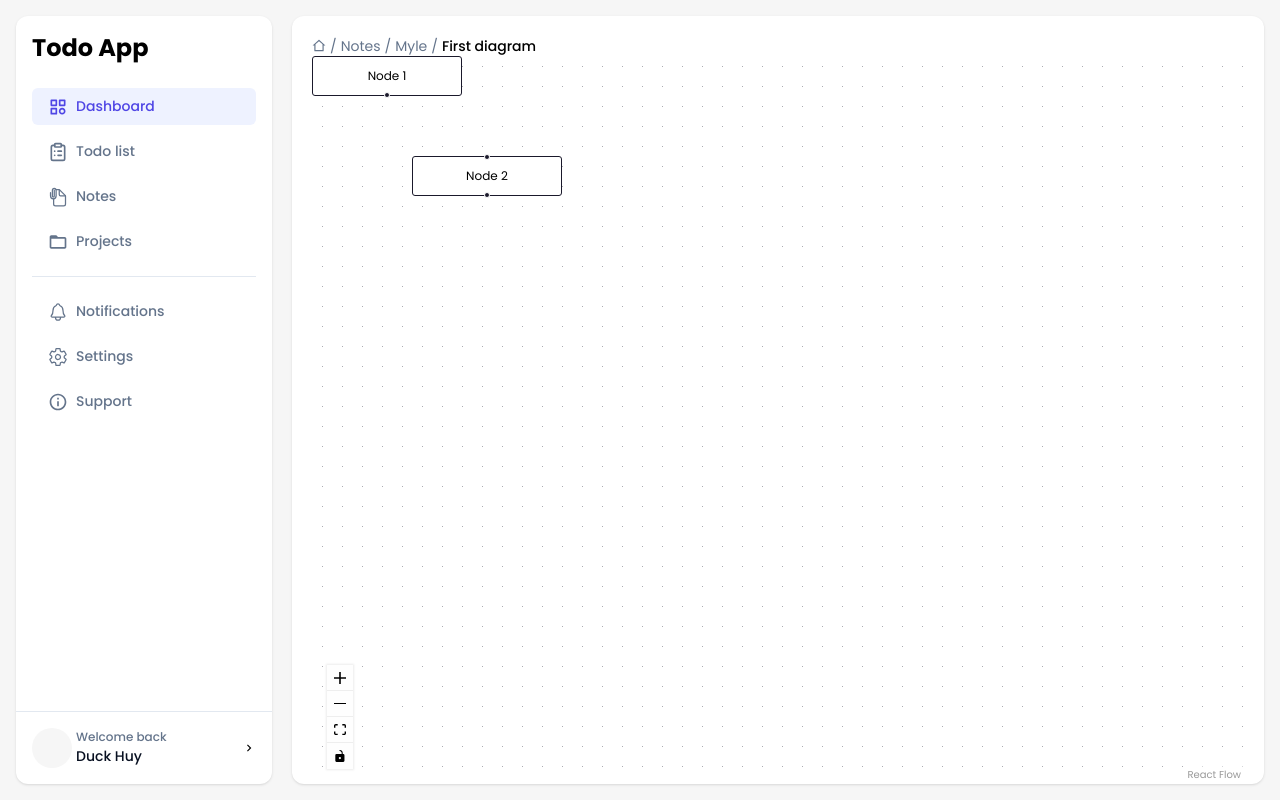
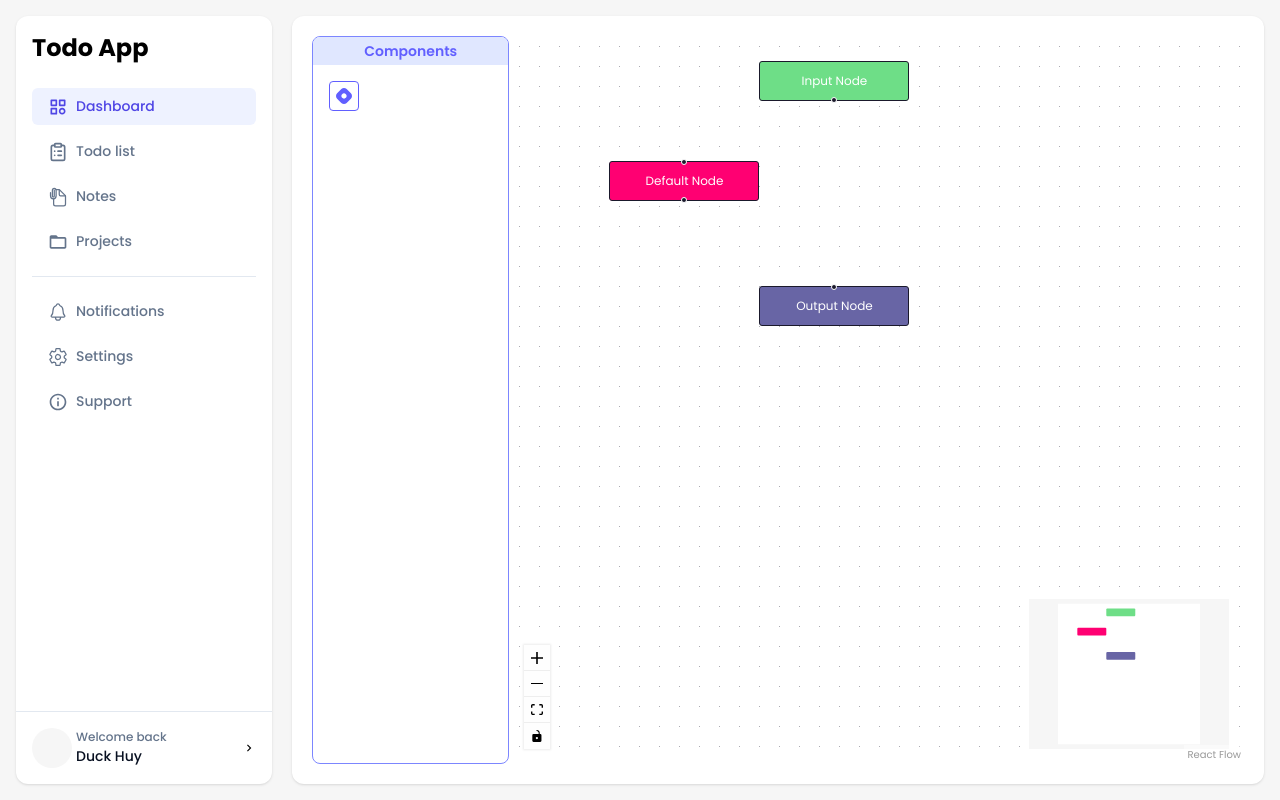
Before and after one commit to dhuy00/Knowly, a React (Vite) app in the folder knowly_frontend/: page /notes/diagram/1 in a window 1280 px wide. Built offline with nearby package versions, Linux system fonts and the light colour scheme.

Commit message:
move diagram editor to diaglog

```diff
--- a/knowly_frontend/src/components/common/Dialog.tsx
+++ b/knowly_frontend/src/components/common/Dialog.tsx
@@ -10,7 +10,7 @@ interface DialogProps {
   footer?: React.ReactNode;
   children: React.ReactNode;
   disableBackdropClose?: boolean;
-  width?: string;
+  style?: string;
 }
 
 const Dialog: React.FC<DialogProps> = ({
@@ -20,7 +20,7 @@ const Dialog: React.FC<DialogProps> = ({
   footer,
   children,
   disableBackdropClose = false,
-  width = "max-w-lg",
+  style = ''
 }) => {
   if (typeof document === "undefined") return null;
 
@@ -41,7 +41,7 @@ const Dialog: React.FC<DialogProps> = ({
 
           {/* Dialog Box */}
           <motion.div
-            className={`relative bg-white rounded-2xl shadow-xl px-6 py-2 w-full ${width} z-10`}
+            className={`relative bg-white rounded-2xl shadow-xl px-6 py-2 ${style} z-10`}
             initial={{ scale: 0.9, opacity: 0 }}
             animate={{ scale: 1, opacity: 1 }}
             exit={{ scale: 0.9, opacity: 0 }}
@@ -62,7 +62,7 @@ const Dialog: React.FC<DialogProps> = ({
             )}
 
             {/* Body */}
-            <div className="text-gray-700 mb-4">{children}</div>
+            <div className="text-gray-700 mb-4 h-[90%]">{children}</div>
 
             {/* Footer */}
             {footer && <div className="flex justify-end gap-2 mt-4">{footer}</div>}
--- a/knowly_frontend/src/components/diagram/DiagramEditor.tsx
+++ b/knowly_frontend/src/components/diagram/DiagramEditor.tsx
@@ -5,13 +5,26 @@ import {
   Controls,
   applyEdgeChanges,
   applyNodeChanges,
-  addEdge
+  addEdge,
+  MiniMap
 } from "@xyflow/react";
 import "@xyflow/react/dist/style.css";
 import { React, useState, useCallback } from "react";
 import type { Edge } from "@xyflow/react";
+import DiagramToolbar from "./DiagramToolbar";
 
 const DiagramEditor = () => {
+  const nodeColor = (node) => {
+    switch (node.type) {
+      case "input":
+        return "#6ede87";
+      case "output":
+        return "#6865A5";
+      default:
+        return "#ff0072";
+    }
+  };
+
   const breadCumbPath = [
     { label: "Notes", href: "/notes" },
     { label: "Myle", href: "/notes/1" },
@@ -20,15 +33,25 @@ const DiagramEditor = () => {
 
   const initialNodes = [
     {
-      id: "n1",
-      position: { x: 0, y: 0 },
-      data: { label: "Node 1" },
+      id: "1",
       type: "input",
+      data: { label: "Input Node" },
+      position: { x: 250, y: 25 },
+      style: { backgroundColor: "#6ede87", color: "white" },
+    },
+
+    {
+      id: "2",
+      data: { label: <div>Default Node</div> },
+      position: { x: 100, y: 125 },
+      style: { backgroundColor: "#ff0072", color: "white" },
     },
     {
-      id: "n2",
-      position: { x: 100, y: 100 },
-      data: { label: "Node 2" },
+      id: "3",
+      type: "output",
+      data: { label: "Output Node" },
+      position: { x: 250, y: 250 },
+      style: { backgroundColor: "#6865A5", color: "white" },
     },
   ];
 
@@ -55,9 +78,8 @@ const DiagramEditor = () => {
   );
 
   return (
-    <div className="bg-background-primary w-full h-full rounded-xl p-5 shadow-sm overflow-hidden">
-      <BreadCumb path={breadCumbPath} />
-      <div className="w-full h-full">
+    <div className="bg-background-primary h-full w-full rounded-xl p-5 shadow-sm overflow-hidden flex">
+        <DiagramToolbar/>
         <ReactFlow
           nodes={nodes}
           edges={edges}
@@ -66,9 +88,9 @@ const DiagramEditor = () => {
           onConnect={onConnect}
         >
           <Background />
+          <MiniMap nodeColor={nodeColor} nodeStrokeWidth={3} zoomable pannable />
           <Controls />
         </ReactFlow>
-      </div>
     </div>
   );
 };
--- /dev/null
+++ b/knowly_frontend/src/components/diagram/DiagramToolbar.tsx
@@ -0,0 +1,19 @@
+import React from "react";
+import { FaHashnode } from "react-icons/fa6";
+
+const DiagramToolbar = () => {
+  return (
+    <div className="w-[250px] border border-indigo-400 rounded-lg flex flex-col overflow-hidden">
+      <span className="text-center bg-indigo-100 w-full text-sm font-semibold py-1 text-indigo-500">
+        Components
+      </span>
+      <div className="p-4">
+        <div className="border w-fit py-1.5 px-1.5 rounded-sm text-indigo-500 hover:bg-indigo-100 cursor-pointer">
+          <FaHashnode />
+        </div>
+      </div>
+    </div>
+  );
+};
+
+export default DiagramToolbar;
--- a/knowly_frontend/src/components/notes/NoteDetail.tsx
+++ b/knowly_frontend/src/components/notes/NoteDetail.tsx
@@ -1,24 +1,12 @@
 import React, { useState } from "react";
 import { TbBackground } from "react-icons/tb";
 import coverImg from "../../assets/cover.jpg";
-import Toolbar from "./Toolbar";
 import TextEditor from "./TextEditor";
 import type { TextFormat } from "../../types/note";
+import Dialog from "../common/Dialog";
 
 const NoteDetail = () => {
   const [hasCover, setHasCover] = useState(false);
-  const editorRef = React.useRef<HTMLDivElement>(null);
-  const [currentFormat, setCurrentFormat] = useState<TextFormat>({
-    bold: false,
-    italic: false,
-    quote: false,
-    underline: false
-  })
-
-  const format = (command: string, value?: string) => {
-    editorRef.current?.focus();
-    document.execCommand(command, false, value);
-  };
 
   return (
     <div className="bg-background-primary w-full h-full rounded-xl py-12 shadow-sm overflow-hidden
@@ -46,9 +34,6 @@ const NoteDetail = () => {
           Add
         </button>
         </div>
-      <div>
-        {/* <Toolbar format={format} currentFormat={currentFormat} /> */}
-      </div>
       <div className="max-h-[200px]">
         <TextEditor/>
       </div>
--- a/knowly_frontend/src/components/notes/TextEditor.tsx
+++ b/knowly_frontend/src/components/notes/TextEditor.tsx
@@ -1,4 +1,4 @@
-import React from "react";
+import React, { useState } from "react";
 import { EditorContent, useEditor } from "@tiptap/react";
 import StarterKit from "@tiptap/starter-kit";
 import TextAlign from "@tiptap/extension-text-align";
@@ -9,6 +9,8 @@ import FontFamily from '@tiptap/extension-font-family'
 import { TextStyle } from "@tiptap/extension-text-style";
 import { FontSize } from "../../extensions/FontSize";
 import { Color } from "@tiptap/extension-color";
+import Dialog from "../common/Dialog";
+import DiagramEditor from "../diagram/DiagramEditor";
 
 interface RichTextEditorProps {
   content: string;
@@ -16,6 +18,8 @@ interface RichTextEditorProps {
 }
 
 const TextEditor = ({ content, onChange }: RichTextEditorProps) => {
+  const [openDiagram, setOpenDiagram] = useState<boolean>(false);
+
   const editor = useEditor({
     extensions: [
       StarterKit.configure({
@@ -60,8 +64,15 @@ const TextEditor = ({ content, onChange }: RichTextEditorProps) => {
 
   return (
     <div>
-      <Toolbar editor={editor} />
+      <Toolbar editor={editor} setOpenDiagram={setOpenDiagram}/>
       <EditorContent editor={editor} className="editor-content"/>
+      <Dialog
+        open={openDiagram}
+        onClose={() => setOpenDiagram(false)}
+        title="Diagram view"
+        style="w-[95%] h-[700px]">
+          <DiagramEditor/>
+      </Dialog>
     </div>
   );
 };
--- a/knowly_frontend/src/components/notes/Toolbar.tsx
+++ b/knowly_frontend/src/components/notes/Toolbar.tsx
@@ -23,9 +23,10 @@ import { useNavigate } from "react-router-dom";
 
 type ToolbarProps = {
   editor: Editor;
+  setOpenDiagram: React.Dispatch<React.SetStateAction<boolean>>;
 };
 
-const Toolbar = ({ editor }: ToolbarProps) => {
+const Toolbar = ({ editor, setOpenDiagram }: ToolbarProps) => {
   const navigate = useNavigate()
   const textFormatStyle = `px-1.5 py-1.5 rounded-sm text-primary hover:bg-blue-200 cursor-pointer`;
   const [fontSize, setFonSize] = useState(12);
@@ -132,8 +133,8 @@ const Toolbar = ({ editor }: ToolbarProps) => {
   //   editor.chain().focus().unsetColor().run();
   // };
 
-  const handleOpenDiagram = (id: number) => {
-    navigate(`/notes/diagram/${id}`)
+  const handleOpenDiagram = () => {
+    setOpenDiagram(true)
   }
 
   const fontSizes = [12, 14, 16, 18, 20, 24, 32];
@@ -188,7 +189,7 @@ const Toolbar = ({ editor }: ToolbarProps) => {
           />
           <button className="flex gap-2 items-center bg-button-primary text-white text-sm px-3 py-2
            rounded-sm hover:bg-button-primary-hover active:bg-button-primary-active transition-color cursor-pointer"
-           onClick={() => handleOpenDiagram(1)}>
+           onClick={() => handleOpenDiagram()}>
             <span className="text-small">Add a Diagram</span>
             <BsDiagram3 className="text-md"/>
           </button>
```
